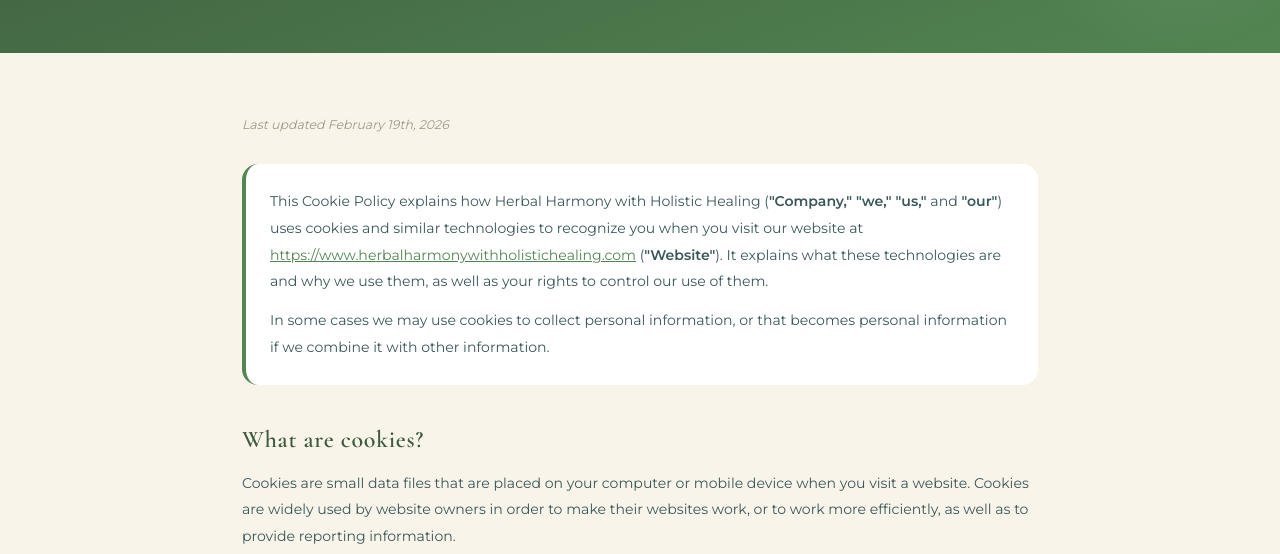
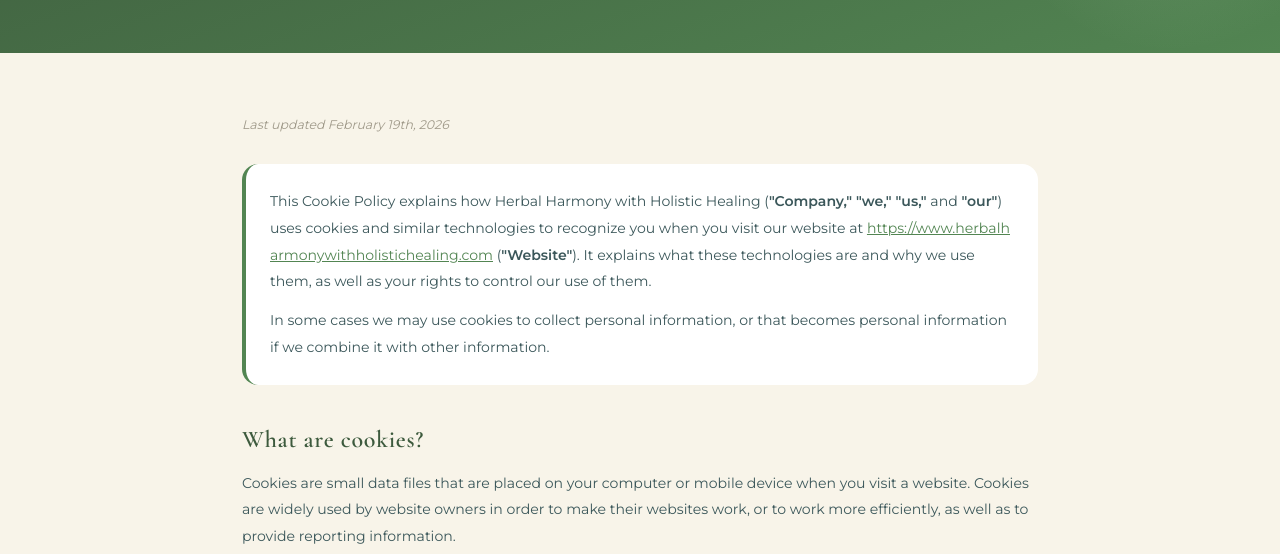
Before and after one commit to ReyE1195/herbal-harmony-website, a plain HTML site: page cookie-policy.html in a window 1280 px wide. Shown: the part 246-800 px from the top of the page. Drawn offline with nearby package versions, Linux system fonts and the light colour scheme.

Commit message:
Add files via upload

```diff
--- a/cookie-policy.html
+++ b/cookie-policy.html
@@ -40,9 +40,10 @@
         .policy-wrapper { max-width: 860px; margin: 0 auto; padding: 4rem 2rem 6rem; animation: fadeSlideUp 0.6s ease forwards; }
         .last-updated { font-size: 0.78rem; color: var(--sage-dark); margin-bottom: 2rem; font-style: italic; }
 
-        .intro-text { font-size: 0.88rem; line-height: 1.9; color: var(--charcoal); margin-bottom: 2.5rem; padding: 1.5rem; background: white; border-radius: 1rem; border-left: 4px solid var(--neon); }
+        .intro-text { font-size: 0.88rem; line-height: 1.9; color: var(--charcoal); margin-bottom: 2.5rem; padding: 1.5rem; background: white; border-radius: 1rem; border-left: 4px solid var(--neon); overflow: hidden; }
         .intro-text p { margin-bottom: 0.75rem; }
         .intro-text p:last-child { margin-bottom: 0; }
+        .intro-text a { word-break: break-all; overflow-wrap: break-word; }
 
         /* ── Policy sections ── */
         .policy-section { margin-bottom: 2.75rem; padding-bottom: 2.75rem; border-bottom: 1px solid var(--cream-dark); }
```
Also changed, not shown: privacy.html (+3 -1 lines).
